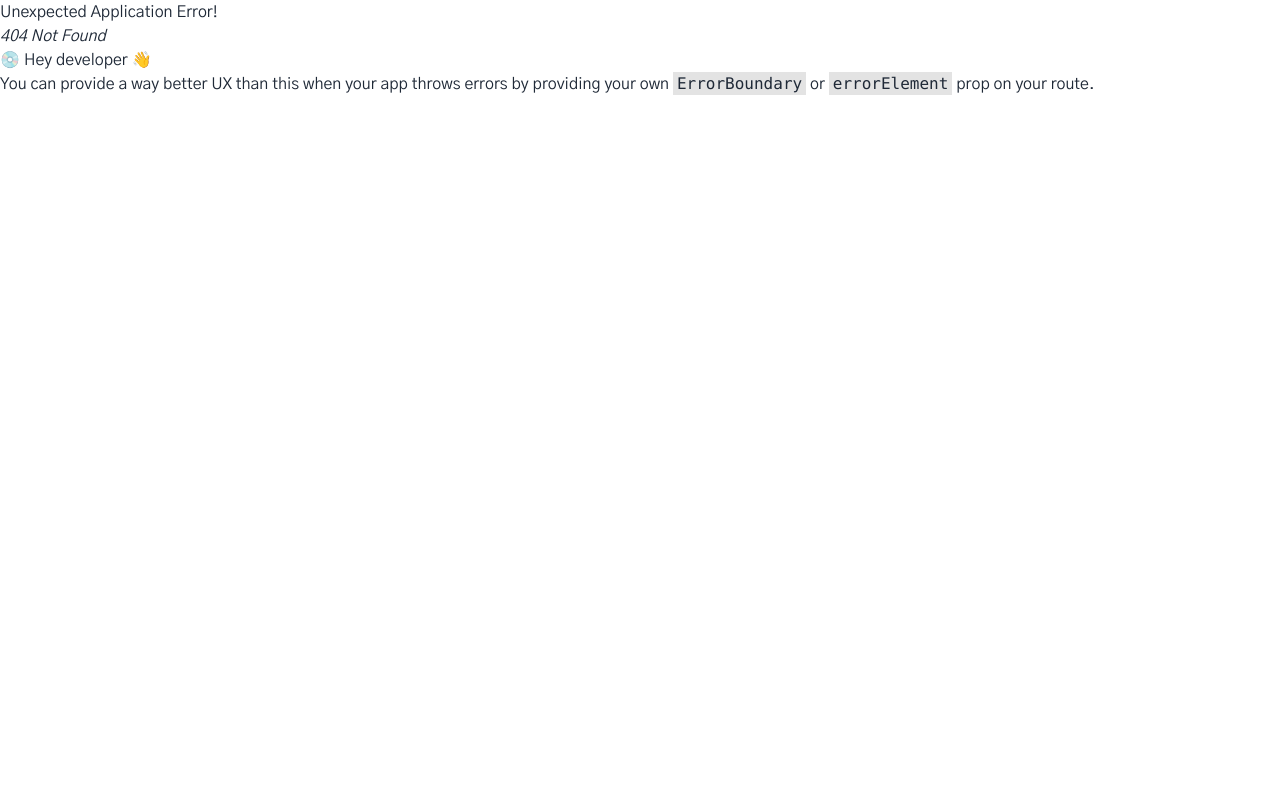
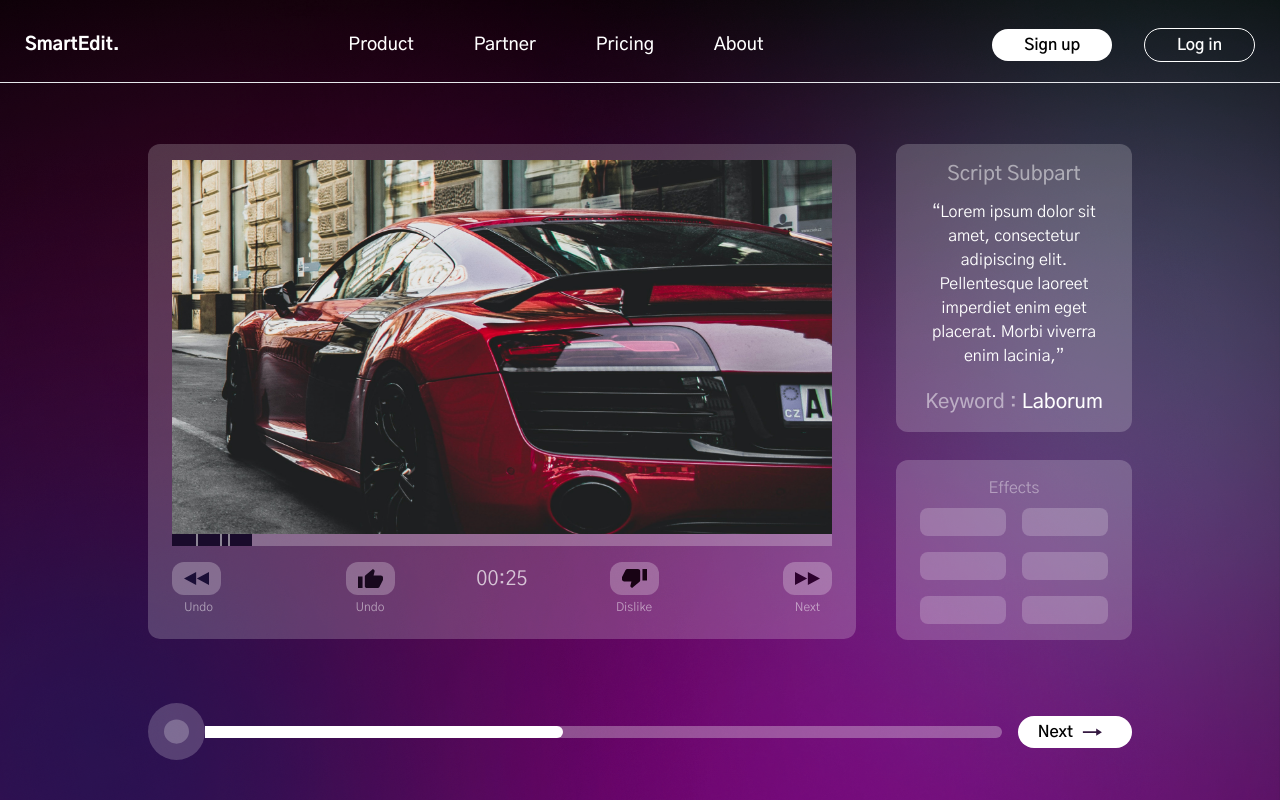
Before and after one commit to sohan004/mackbook-pro16-frontend-with-asifVai, a React (Vite) app: page /page-5 in a window 1280 px wide. Before the commit this address had no page. Built offline with nearby package versions, Linux system fonts and the light colour scheme.

Commit message:
page 5 added

```diff
--- a/src/components/Page4/Page4.jsx
+++ b/src/components/Page4/Page4.jsx
@@ -11,14 +11,14 @@ const Page4 = () => {
                 <div className="flex flex-col lg:flex-row gap-10">
                     <div className="w-full lg:w-[80%]">
                         <p className="text-xl lg:text-2xl opacity-50 font-medium">“Aliquam scelerisque hendrerit orci, sit amet suscipit sem” </p>
-                        <div className="mt-4 w-full bg-white rounded-xl bg-opacity-25 ">
+                        <div className="mt-4 w-full bg-white rounded-xl bg-opacity-20 ">
                             <p onClick={() => setSelected('Phasellus')} className={`px-6 py-1 cursor-pointer rounded-xl font-medium ${selected == 'Phasellus' && 'bg-white bg-opacity-20 text-black'}`}>Phasellus</p>
                             <p onClick={() => setSelected('Nunc')} className={`px-6 py-1 cursor-pointer rounded-xl font-medium ${selected == 'Nunc' && 'bg-white bg-opacity-20 text-black'}`}>Nunc</p>
                             <p onClick={() => setSelected('Pellentesque')} className={`px-6 py-1 cursor-pointer rounded-xl font-medium ${selected == 'Pellentesque' && 'bg-white bg-opacity-20 text-black'}`}>Pellentesque</p>
                             <p onClick={() => setSelected('Add a custom key word...')} className={`px-6 py-1 cursor-pointer rounded-xl font-medium ${selected == 'Add a custom key word...' && 'bg-white bg-opacity-20 text-black'}`}>Add a custom key word...</p>
                         </div>
                         <p className="text-xl lg:text-2xl opacity-50 font-medium mt-5">“Aliquam scelerisque hendrerit orci, sit amet suscipit sem” </p>
-                        <div className="mt-4 w-full bg-white rounded-xl bg-opacity-25 ">
+                        <div className="mt-4 w-full bg-white rounded-xl bg-opacity-20 ">
                             <p onClick={() => setSelected2('Phasellus')} className={`px-6 py-1 cursor-pointer rounded-xl font-medium ${selected2 == 'Phasellus' && 'bg-white bg-opacity-20 text-black'}`}>Phasellus</p>
                             <p onClick={() => setSelected2('Nunc')} className={`px-6 py-1 cursor-pointer rounded-xl font-medium ${selected2 == 'Nunc' && 'bg-white bg-opacity-20 text-black'}`}>Nunc</p>
                             <p onClick={() => setSelected2('Pellentesque')} className={`px-6 py-1 cursor-pointer rounded-xl font-medium ${selected2 == 'Pellentesque' && 'bg-white bg-opacity-20 text-black'}`}>Pellentesque</p>
@@ -26,9 +26,9 @@ const Page4 = () => {
                         </div>
                     </div>
 
-                    <div className="w-full lg:w-[20%] rounded-xl bg-white h-full bg-opacity-25 p-7 text-center">
+                    <div className="w-full lg:w-[20%] rounded-xl bg-white h-full bg-opacity-20 p-7 text-center">
                         <p className="text-lg">Pregression</p>
-                        <div className="mt-4 relative w-full h-[275px] bg-white rounded-xl bg-opacity-25 flex justify-center items-end">
+                        <div className="mt-4 relative w-full h-[275px] bg-white rounded-xl bg-opacity-20 flex justify-center items-end">
                             <p className="text-2xl font-medium text-black absolute text-center top-2/4 -translate-y-2/4">11%</p>
 
                             <p className="bg-white w-full h-[11%] rounded-2xl "></p>
--- /dev/null
+++ b/src/components/Page5/Page5.jsx
@@ -0,0 +1,122 @@
+import React from 'react';
+import img from '../../assets/page5Img/pexels-yurii-hlei-1545743 1.png'
+
+const Page5 = () => {
+    return (
+        <div className="max-w-5xl mx-auto px-5 pb-10 relative z-40 h-full flex flex-col justify-between gap-5">
+            <div>
+
+                <div className="flex flex-col mt-36 lg:flex-row gap-10">
+                    <div className='w-full lg:w-[75%]'>
+                        <div className='w-full bg-white rounded-xl bg-opacity-20  px-6 py-4'>
+                            <img src={img} className='w-full' alt="" />
+
+                            <div className='h-3 bg-white bg-opacity-25'>
+                                <div className='w-20 h-full relative  bg-[#190B2B]'>
+                                    <p className='absolute left-[30%] w-[2px] bg-opacity-50 h-full bg-white'></p>
+                                    <p className='absolute left-[60%] w-[2px] bg-opacity-50 h-full bg-white'></p>
+                                    <p className='absolute left-[70%] w-[2px] bg-opacity-50 h-full bg-white'></p>
+                                </div>
+                            </div>
+
+                            <div className='grid grid-cols-5 mt-4 mb-7'>
+                                <div className='flex relative'>
+                                    <div className='bg-white px-3 py-1 rounded-xl bg-opacity-25'>
+                                        <svg xmlns="http://www.w3.org/2000/svg" width="25" height="25" viewBox="0 0 58 30" fill="none">
+                                            <path d="M28.1714 30V0L0 15L28.1714 30ZM29.8286 15L58 30V0L29.8286 15Z" fill="#1B0E37" />
+                                        </svg>
+                                    </div>
+                                    <p className='absolute -bottom-5 left-3 text-xs opacity-50'>Undo</p>
+                                </div>
+
+                                <div className='flex justify-center relative'>
+                                    <div className='bg-white px-3 py-1 rounded-xl bg-opacity-25'>
+                                        <svg xmlns="http://www.w3.org/2000/svg" width="25" height="25" viewBox="0 0 43 33" fill="none">
+                                            <path d="M0 33H7.81818V13.2H0V33ZM43 14.85C43 13.035 41.2409 11.55 39.0909 11.55H26.7577L28.6145 4.0095L28.6732 3.4815C28.6732 2.805 28.3409 2.178 27.8132 1.7325L25.7414 0L12.8805 10.8735C12.1573 11.4675 11.7273 12.2925 11.7273 13.2V29.7C11.7273 31.515 13.4864 33 15.6364 33H33.2273C34.8495 33 36.2373 32.175 36.8236 30.987L42.7264 19.3545C42.9023 18.975 43 18.579 43 18.15V14.85Z" fill="#18081D" />
+                                        </svg>
+                                    </div>
+                                    <p className='absolute -bottom-5 text-center text-xs opacity-50'>Undo</p>
+                                </div>
+
+                                <div className='flex justify-center items-center'>
+                                    <p className='text-xl opacity-70'>00:25</p>
+                                </div>
+
+                                <div className='flex justify-center relative'>
+                                    <div className='bg-white px-3 py-1 rounded-xl bg-opacity-25'>
+                                        <svg xmlns="http://www.w3.org/2000/svg" width="25" height="25" viewBox="0 0 43 33" fill="none">
+                                            <path d="M27.3636 0H9.77273C8.15045 0 6.76273 0.825 6.17636 2.013L0.273636 13.6455C0.0977272 14.025 0 14.421 0 14.85V18.15C0 19.965 1.75909 21.45 3.90909 21.45H16.2423L14.3855 28.9905L14.3268 29.5185C14.3268 30.195 14.6591 30.822 15.1868 31.2675L17.2586 33L30.1391 22.1265C30.8427 21.5325 31.2727 20.7075 31.2727 19.8V3.3C31.2727 1.485 29.5136 0 27.3636 0ZM35.1818 0V19.8H43V0H35.1818Z" fill="#180314" />
+                                        </svg>
+                                    </div>
+                                    <p className='absolute -bottom-5 text-center text-xs opacity-50'>Dislike</p>
+                                </div>
+
+                                <div className='flex justify-end relative'>
+                                    <div className='bg-white px-3 py-1 rounded-xl bg-opacity-25'>
+                                        <svg xmlns="http://www.w3.org/2000/svg" width="25" height="25" viewBox="0 0 58 30" fill="none">
+                                            <path d="M0 30L28.1714 15L0 0V30ZM29.8286 0V30L58 15L29.8286 0Z" fill="#2D022E" />
+                                        </svg>
+                                    </div>
+                                    <p className='absolute -bottom-5 right-3 text-xs opacity-50'>Next</p>
+                                </div>
+
+                            </div>
+                        </div>
+                    </div>
+                    <div className='w-full lg:w-[25%]'>
+                        <div className=' w-full bg-white rounded-xl bg-opacity-20  px-6 py-4'>
+                            <h1 className="text-center text-xl opacity-50 font-medium">Script Subpart</h1>
+                            <p className='mt-3 text-center'>“Lorem ipsum dolor sit amet, consectetur adipiscing elit. Pellentesque laoreet imperdiet enim eget placerat. Morbi viverra enim lacinia,”</p>
+                            <h1 className="text-center text-xl mt-5  font-medium"><span className='opacity-50'>Keyword :</span> Laborum</h1>
+                        </div>
+                        <div className='w-full bg-white rounded-xl bg-opacity-20  px-6 py-4 mt-7'>
+                            <p className="text-center opacity-40">Effects</p>
+                            <div className='grid grid-cols-2 gap-4 mt-2'>
+                                <p className='bg-white w-full rounded-lg h-7 bg-opacity-20'></p>
+                                <p className='bg-white w-full rounded-lg h-7 bg-opacity-20'></p>
+                                <p className='bg-white w-full rounded-lg h-7 bg-opacity-20'></p>
+                                <p className='bg-white w-full rounded-lg h-7 bg-opacity-20'></p>
+                                <p className='bg-white w-full rounded-lg h-7 bg-opacity-20'></p>
+                                <p className='bg-white w-full rounded-lg h-7 bg-opacity-20'></p>
+                            </div>
+                        </div>
+                    </div>
+                </div>
+
+
+            </div>
+
+
+            <div className='flex gap-4 items-center '>
+                <div className='flex-grow flex items-center'>
+                    <div className='bg-white p-4 rounded-full bg-opacity-20'>
+                        <svg xmlns="http://www.w3.org/2000/svg" width="25" height="25" viewBox="0 0 100 97" fill="none">
+                            <ellipse cx="50" cy="48.5" rx="50" ry="48.5" fill="white" fill-opacity="0.24" />
+                        </svg>
+                    </div>
+                    <div className="flex-grow w-full h-3 rounded-l-lg rounded-e-full overflow-hidden bg-opacity-30 bg-white">
+                        <p className='w-[45%] h-full bg-white rounded-l-lg rounded-e-full'></p>
+                    </div>
+                </div>
+
+                <div>
+                    <button className="px-4 md:px-5 py-1 flex justify-center items-center gap-1 bg-white text-black text-[16px] font-semibold rounded-full">
+                        Next
+                        <svg xmlns="http://www.w3.org/2000/svg" width="35" height="22" viewBox="0 0 55 35" fill="none">
+                            <g clip-path="url(#clip0_49_229)">
+                                <path d="M30.1894 16.25H9V19.1667H30.1894V23.5417L39.3332 17.7083L30.1894 11.875V16.25Z" fill="#341940" />
+                            </g>
+                            <defs>
+                                <clipPath id="clip0_49_229">
+                                    <rect width="55" height="35" fill="white" />
+                                </clipPath>
+                            </defs>
+                        </svg>
+                    </button>
+                </div>
+            </div>
+        </div>
+    );
+};
+
+export default Page5;
--- a/src/components/Routing/Routing.jsx
+++ b/src/components/Routing/Routing.jsx
@@ -3,6 +3,7 @@ import Home from "../Home/Home"
 import Page2 from "../Page2/Page2"
 import Page3 from "../Page3/Page3"
 import Page4 from "../Page4/Page4"
+import Page5 from "../Page5/Page5"
 
 const routing = () => {
     const router = [
@@ -27,6 +28,10 @@ const routing = () => {
                     path: "/page-4",
                     element: <Page4></Page4>
                 },
+                {
+                    path: "/page-5",
+                    element: <Page5></Page5>
+                },
 
             ]
         }
```
Also changed, not shown: src/assets/page5Img/pexels-yurii-hlei-1545743 1.png (added).
